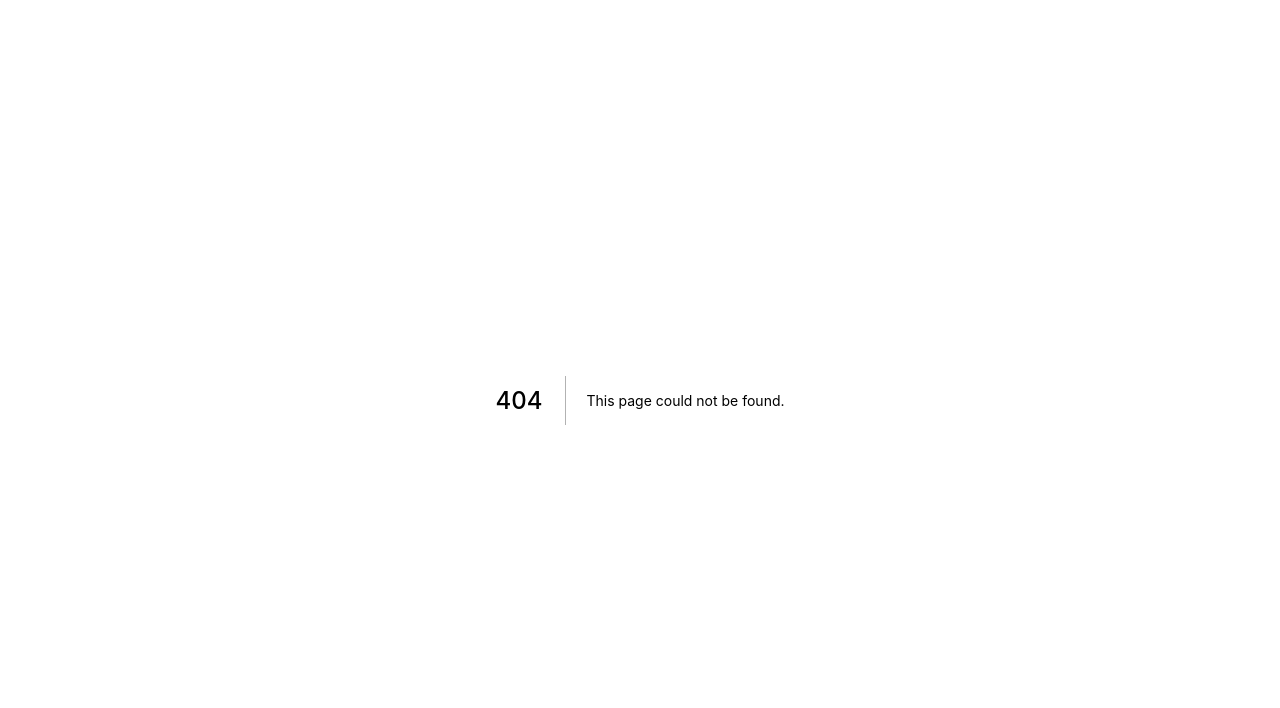
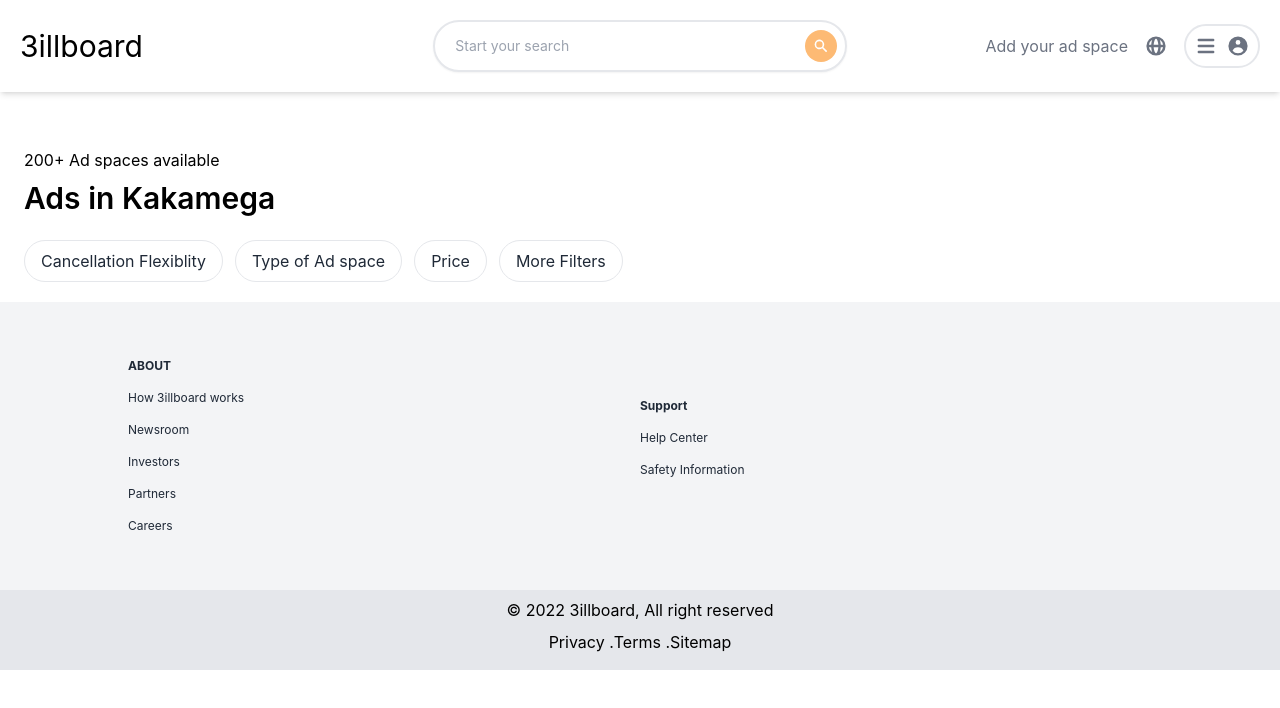
Before and after one commit to AndrewKaranja/3illboard, a Next.js app: page /search in a window 1280 px wide. Before the commit this address had no page. Shown: the top 708 px of the page. Built offline with nearby package versions, Linux system fonts and the light colour scheme.

Commit message:
Added search page

```diff
--- a/components/Header.js
+++ b/components/Header.js
@@ -1,9 +1,32 @@
-import React from 'react';
-import Image from 'next/image'
-import Logo from '../images/titlelogo02.png'
-import {SearchIcon,GlobeAltIcon,UserIcon,MenuIcon,UserCircleIcon} from '@heroicons/react/solid'
+import React, { useState } from 'react';
+import Image from 'next/image';
+import Logo from '../images/titlelogo02.png';
+import {SearchIcon,GlobeAltIcon,UserIcon,MenuIcon,UserCircleIcon} from '@heroicons/react/solid';
+import 'react-date-range/dist/styles.css'; // main style file
+import 'react-date-range/dist/theme/default.css'; // theme css file
+import { DateRangePicker } from 'react-date-range';
 
 function Header() {
+    const [searchInput,setSearchInput]=useState("");
+    const[startDate,setStartDate]=useState(new Date());
+    const[endDate,setEndDate]=useState(new Date());
+    const selectionRange={
+        startDate:startDate,
+        endDate:endDate,
+        key:'selection',
+    }
+
+    const handleSelect=(ranges)=>{
+        setStartDate(ranges.selection.startDate)
+        setEndDate(ranges.selection.endDate)
+    }
+
+    const resetInput=()=>{
+        setSearchInput("");
+    }
+
+
+
   return <header className='sticky top-0 z-50 grid grid-cols-3 bg-white shadow-md py-5 px-5 md:p-5'>
       {/* left */}
       <div className='relative flex items-center h-10 cursor-pointer my-auto'>
@@ -17,7 +40,10 @@
       </div>
       {/* middle-search */}
       <div className='flex items-center border-2 rounded-full py-2 md:shadow-sm'>
-          <input className='flex-grow pl-5 bg-transparent outline-none text-sm text-gray-700 placeholder-gray-400 text-ellipsis placehold' type="text" placeholder='Start your search'/>
+          <input
+          value={searchInput}
+          onChange={(e)=>setSearchInput(e.target.value)}
+          className='flex-grow pl-5 bg-transparent outline-none text-sm text-gray-700 placeholder-gray-400 text-ellipsis placehold' type="text" placeholder='Start your search'/>
           <SearchIcon className='hidden md:inline-flex h-8 bg-orange-300 text-white rounded-full p-2 cursor-pointer md:mx-2'/>
       </div>
 
@@ -30,6 +56,21 @@
               <UserCircleIcon className='h-6 cursor-pointer'/>
           </div>
       </div>
+
+      {searchInput && (
+          <div className='flex flex-col col-span-3 mx-auto'>
+              <DateRangePicker
+              ranges={[selectionRange]}
+              minDate={new Date()}
+              rangeColors={["#FAB038"]}
+              onChange={handleSelect}/>
+
+              <div className='flex'>
+                  <button onClick={resetInput} className='flex-grow text-gray-500'>Cancel</button>
+                  <button className='flex-grow text-[#FAB038]'> Search</button>
+                </div>
+          </div>
+      )}
   </header>;
 }
 
--- a/package.json
+++ b/package.json
@@ -8,9 +8,12 @@
     "lint": "next lint"
   },
   "dependencies": {
+    "@headlessui/react": "^1.4.3",
     "@heroicons/react": "^1.0.5",
+    "date-fns": "^2.28.0",
     "next": "12.0.9",
-    "react": "17.0.2",
+    "react": "^17.0.2",
+    "react-date-range": "^1.4.0",
     "react-dom": "17.0.2",
     "tailwind-scrollbar-hide": "^1.1.7"
   },
--- /dev/null
+++ b/pages/search.js
@@ -0,0 +1,29 @@
+import React from 'react'
+import Footer from '../components/Footer'
+import Header from '../components/Header'
+
+function Search() {
+  return (
+    <div>
+        <Header/>
+        <main className='flex'>
+            <section className='flex-grow pt-14 px-6'>
+                <p className='txt-xs'>200+ Ad spaces available</p>
+                <h1 className='text-3xl font-semibold mt-2 mb-6'>Ads in Kakamega</h1>
+
+                <div className='hidden lg:inline-flex mb-5 space-x-3 text-gray-800 whitespace-nowrap'>
+                    <p className='button'>Cancellation Flexiblity</p>
+                    <p className='button'>Type of Ad space</p>
+                    <p className='button'>Price</p>
+                    <p className='button'>More Filters</p>
+                </div>
+
+
+            </section>
+        </main>
+        <Footer/>
+    </div>
+  )
+}
+
+export default Search
--- a/styles/globals.css
+++ b/styles/globals.css
@@ -1,6 +1,13 @@
 @tailwind base;
 @tailwind components;
 @tailwind utilities;
+@layer components{
+  .button{
+    @apply px-4 py-2 border rounded-full cursor-pointer
+     hover:shadow-lg active:scale-95 active:bg-gray-100
+     transition transform duration-100 ease-out;
+  }
+}
 html,
 body {
   padding: 0;
```
Also changed, not shown: 1 other file (tests, documents, lock files or other folders).
